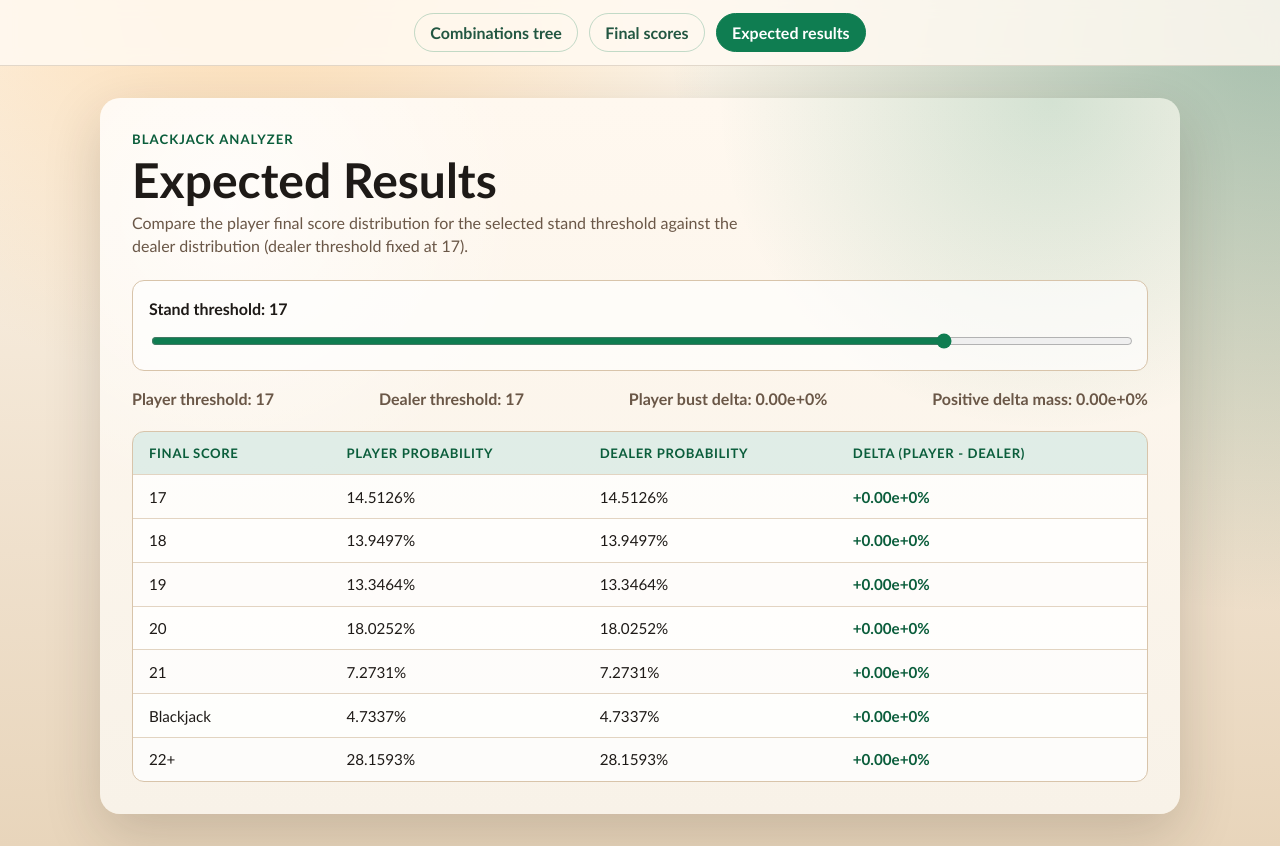
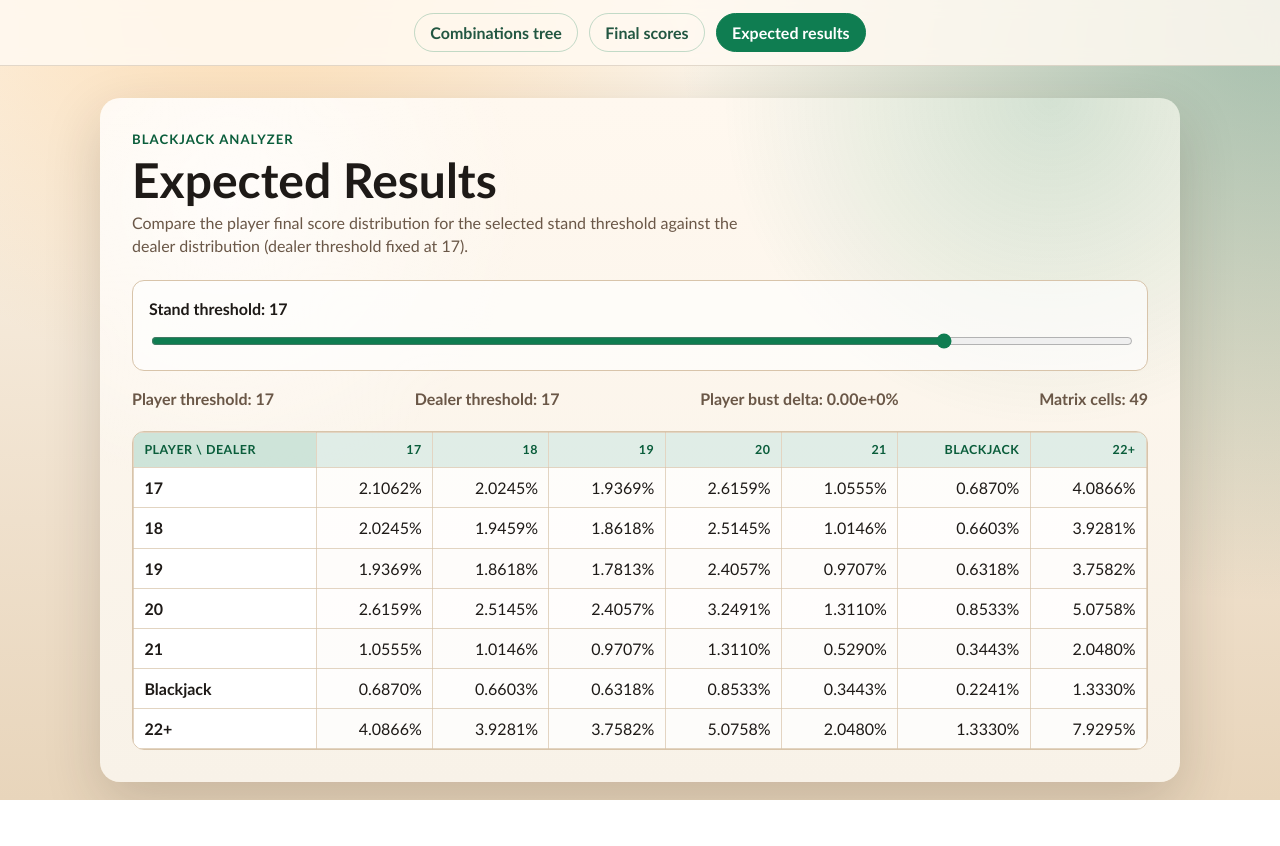
Before and after one commit to capelski/blackjack-calculator, a React (Vite) app: page /expected-results in a window 1280 px wide. After the commit the page ends 800 px from the top, so only its background shows below. Built offline with nearby package versions, Linux system fonts and the light colour scheme.

Commit message:
Replace the row by row comparison in the expected results page with a matrix containing a column for each dealer's final score and a row for each player's final score. Each cell contains the result of multiplying the probabilities of the two corresponding final scores.

```diff
--- a/src/pages/expected-results/ExpectedResultsPage.css
+++ b/src/pages/expected-results/ExpectedResultsPage.css
@@ -1,26 +1,54 @@
-.expected-results-header,
-.expected-results-row {
-  grid-template-columns: 1fr 1.3fr 1.3fr 1.5fr;
+.expected-matrix-shell {
+  padding: 0;
 }
 
-.expected-delta {
-  font-weight: 700;
+.expected-matrix-scroll {
+  overflow: auto;
 }
 
-.expected-delta.positive {
-  color: #0a5d3b;
+.expected-matrix-table {
+  width: 100%;
+  border-collapse: collapse;
+  min-width: 820px;
 }
 
-.expected-delta.negative {
-  color: #8e2f12;
+.expected-matrix-table th,
+.expected-matrix-table td {
+  border: 1px solid rgba(216, 196, 170, 0.7);
+  padding: 0.5rem 0.65rem;
+  text-align: right;
+  white-space: nowrap;
+}
+
+.expected-matrix-table thead th {
+  position: sticky;
+  top: 0;
+  background: rgba(15, 125, 81, 0.12);
+  color: var(--accent-strong);
+  text-transform: uppercase;
+  letter-spacing: 0.04em;
+  font-size: 0.78rem;
+}
+
+.expected-matrix-table th:first-child {
+  text-align: left;
+  position: sticky;
+  left: 0;
+  z-index: 1;
+  background: rgba(255, 255, 255, 0.95);
+}
+
+.expected-matrix-table thead th:first-child {
+  z-index: 2;
+  background: rgba(15, 125, 81, 0.2);
+}
+
+.expected-matrix-table tbody tr:nth-child(even) {
+  background: rgba(255, 255, 255, 0.35);
 }
 
 @media (max-width: 760px) {
-  .expected-results-header {
-    display: none;
-  }
-
-  .expected-results-row {
-    grid-template-columns: 1fr;
+  .expected-matrix-table {
+    min-width: 640px;
   }
 }
--- a/src/pages/expected-results/ExpectedResultsPage.tsx
+++ b/src/pages/expected-results/ExpectedResultsPage.tsx
@@ -8,13 +8,6 @@ import {
 } from '../common/combinationsTreeLogic'
 import StandThresholdSlider from '../common/components/StandThresholdSlider'
 import { compareFinalScores, normalizedFinalScore } from '../final-scores/finalScoresLogic'
-
-type ScoreComparisonRow = {
-  score: string
-  playerProbability: number
-  dealerProbability: number
-  delta: number
-}
 
 function collectFinalCombinations(standThreshold: number): CombinationItem[] {
   const treeNavigator = createTreeNavigator(standThreshold, [])
@@ -59,29 +52,12 @@ function ExpectedResultsPage() {
 
   const dealerScores = useMemo(() => groupScores(collectFinalCombinations(17)), [])
 
-  const rows = useMemo(() => {
-    const labels = sortScores([...new Set([...playerScores.keys(), ...dealerScores.keys()])])
-
-    return labels.map((score) => {
-      const playerProbability = playerScores.get(score) ?? 0
-      const dealerProbability = dealerScores.get(score) ?? 0
-
-      return {
-        score,
-        playerProbability,
-        dealerProbability,
-        delta: playerProbability - dealerProbability,
-      }
-    })
-  }, [dealerScores, playerScores])
+  const playerLabels = useMemo(() => sortScores([...playerScores.keys()]), [playerScores])
+  const dealerLabels = useMemo(() => sortScores([...dealerScores.keys()]), [dealerScores])
 
   const playerBust = playerScores.get('22+') ?? 0
   const dealerBust = dealerScores.get('22+') ?? 0
   const bustDelta = playerBust - dealerBust
-  const positiveDeltaMass = rows.reduce(
-    (sum, row) => sum + (row.delta > 0 ? row.delta : 0),
-    0,
-  )
 
   return (
     <main className="combination-page">
@@ -106,40 +82,41 @@ function ExpectedResultsPage() {
         <p>Player threshold: {standThreshold}</p>
         <p>Dealer threshold: 17</p>
         <p>Player bust delta: {formatProbability(bustDelta)}</p>
-        <p>Positive delta mass: {formatProbability(positiveDeltaMass)}</p>
+        <p>Matrix cells: {(playerLabels.length * dealerLabels.length).toLocaleString()}</p>
       </section>
 
-      <section className="combination-table" aria-label="Expected results comparison table">
-        <div className="combination-table-header expected-results-header" role="row">
-          <span role="columnheader">Final score</span>
-          <span role="columnheader">Player probability</span>
-          <span role="columnheader">Dealer probability</span>
-          <span role="columnheader">Delta (player - dealer)</span>
+      <section className="combination-table expected-matrix-shell" aria-label="Expected results matrix">
+        <div className="expected-matrix-scroll">
+          <table className="expected-matrix-table">
+            <thead>
+              <tr>
+                <th scope="col">Player \ Dealer</th>
+                {dealerLabels.map((dealerScore) => (
+                  <th scope="col" key={dealerScore}>
+                    {dealerScore}
+                  </th>
+                ))}
+              </tr>
+            </thead>
+            <tbody>
+              {playerLabels.map((playerScore) => {
+                const playerProbability = playerScores.get(playerScore) ?? 0
+
+                return (
+                  <tr key={playerScore}>
+                    <th scope="row">{playerScore}</th>
+                    {dealerLabels.map((dealerScore) => {
+                      const dealerProbability = dealerScores.get(dealerScore) ?? 0
+                      const product = playerProbability * dealerProbability
+
+                      return <td key={`${playerScore}-${dealerScore}`}>{formatProbability(product)}</td>
+                    })}
+                  </tr>
+                )
+              })}
+            </tbody>
+          </table>
         </div>
-
-        <ul className="combination-list">
-          {rows.map((row) => (
-            <li key={row.score} className="combination-row expected-results-row" role="row">
-              <span className="cell score" data-label="Final score" role="cell">
-                {row.score}
-              </span>
-              <span className="cell probability" data-label="Player probability" role="cell">
-                {formatProbability(row.playerProbability)}
-              </span>
-              <span className="cell probability" data-label="Dealer probability" role="cell">
-                {formatProbability(row.dealerProbability)}
-              </span>
-              <span
-                className={`cell expected-delta ${row.delta >= 0 ? 'positive' : 'negative'}`}
-                data-label="Delta (player - dealer)"
-                role="cell"
-              >
-                {row.delta >= 0 ? '+' : '-'}
-                {formatProbability(Math.abs(row.delta))}
-              </span>
-            </li>
-          ))}
-        </ul>
       </section>
     </main>
   )
```
